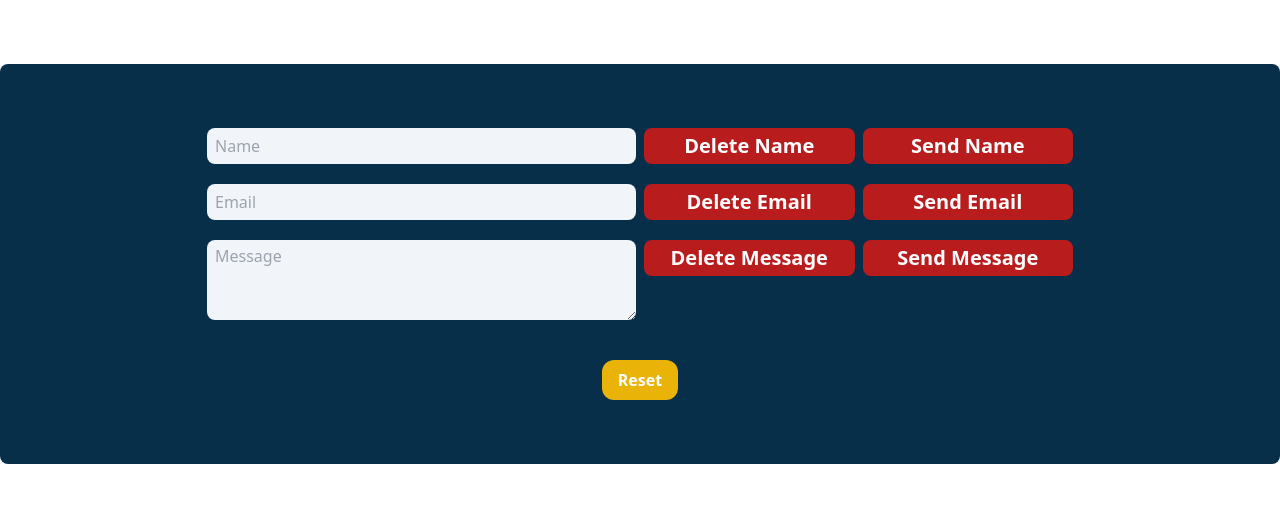
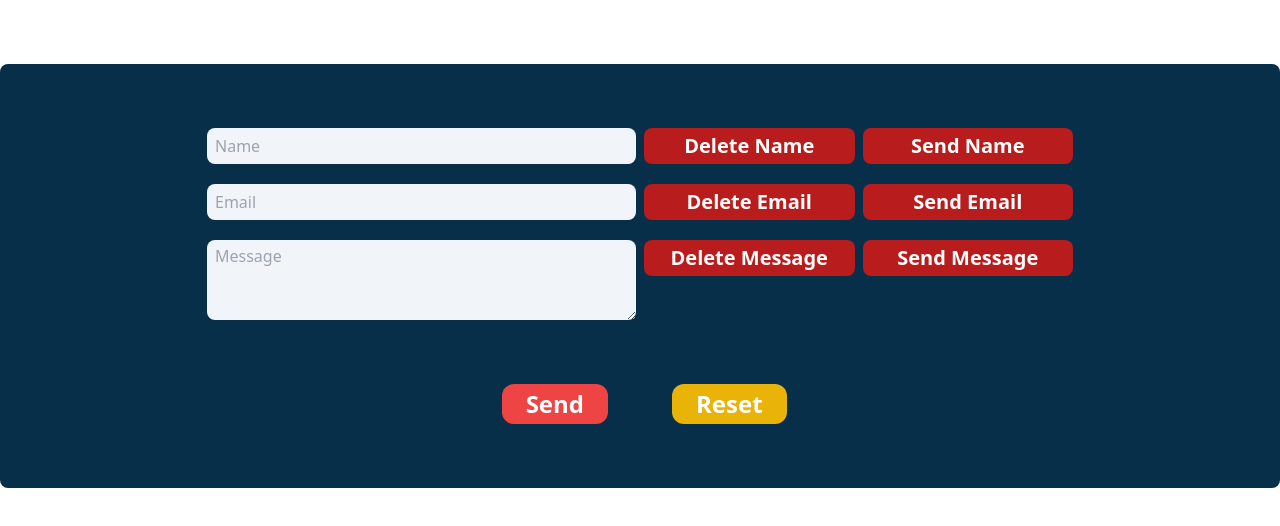
Before and after one commit to fhhimel705/debug-contact-me-local-js-42, a plain HTML site: page index.html in a window 1280 px wide. Drawn offline with nearby package versions, Linux system fonts and the light colour scheme.

Commit message:
third commit

```diff
--- a/index.html
+++ b/index.html
@@ -35,7 +35,8 @@
                     <button onclick="deleteMail()"
                         class="text-xl font-bold  bg-red-700 text-white px-3 py-1 rounded-lg">Delete Email</button>
                     <button onclick="sendMail()"
-                        class="text-xl font-bold text-center bg-red-700 text-white px-3 py-1 rounded-lg">Send Email</button>
+                        class="text-xl font-bold text-center bg-red-700 text-white px-3 py-1 rounded-lg">Send
+                        Email</button>
                 </div>
             </div>
             <div class="grid grid-cols-2 gap-2">
@@ -51,8 +52,12 @@
                 </div>
             </div>
         </section>
-        <button
-            class="bg-yellow-500 flex mx-auto tet-2xl px-4 py-2 rounded-xl mt-10 font-bold text-white">Reset</button>
+        <section class="mt-16 grid  grid-cols-2 gap-16">
+            <button onclick="resetLocal()"
+                class="bg-red-500 flex ms-auto text-2xl px-6 py-1 rounded-xl font-semibold text-white">Send</button>
+            <button onclick="resetLocal()"
+                class="bg-yellow-500 flex  me-auto text-2xl px-6 py-1 rounded-xl font-semibold text-white">Reset</button>
+        </section>
     </main>
     <script src="index.js"></script>
 </body>
--- a/index.js
+++ b/index.js
@@ -41,3 +41,8 @@ const sendMssg = () => {
 const deleteMssg = () => {
   deleteItemLocal("message");
 };
+
+
+const resetLocal = () =>{
+    localStorage.clear();
+}
```
